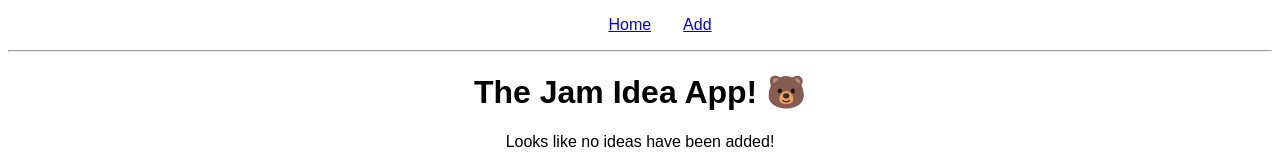
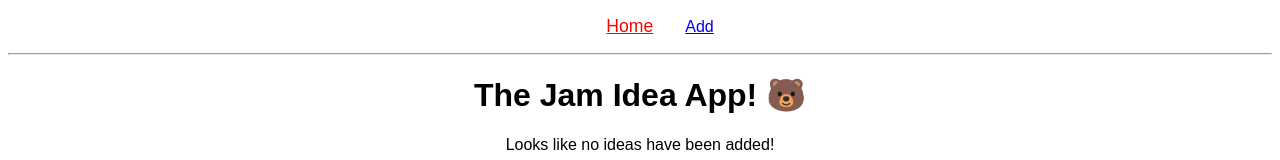
Before and after one commit to iwakoscott/react-router-workshop, a React (Create React App) app: page / in a window 1280 px wide. Shown: the top 160 px of the page. Built offline with nearby package versions, Linux system fonts and the light colour scheme.

Commit message:
Add completed steps from STEP-03

```diff
--- a/src/components/App.js
+++ b/src/components/App.js
@@ -1,15 +1,16 @@
 import React from 'react';
-import { BrowserRouter, Route, Link, Switch } from 'react-router-dom';
+import { BrowserRouter, Route, Link, Switch, NavLink } from 'react-router-dom';
 
 function Home(props) {
   const ideas = props.ideas;
+  const byLikes = (a, b) => b.likes - a.likes;
   return (
     <div>
       <h1>The Jam Idea App! {'🐻'}</h1>
       <section>
         {ideas.length > 0 ? (
           <ol>
-            {ideas.map(idea => (
+            {ideas.sort(byLikes).map(idea => (
               <li key={idea.id}>
                 <Link to={'/jams/' + idea.id}>{idea.title}</Link>
               </li>
@@ -60,10 +61,14 @@ function NavBar(props) {
     <nav>
       <ul className="navbar">
         <li>
-          <Link to="/">Home</Link>
+          <NavLink exact activeClassName="activeStyle" to="/">
+            Home
+          </NavLink>
         </li>
         <li>
-          <Link to="/add">Add</Link>
+          <NavLink activeClassName="activeStyle" to="/add">
+            Add
+          </NavLink>
         </li>
       </ul>
     </nav>
@@ -88,7 +93,9 @@ function Vote(props) {
   return (
     <div>
       <h1>{idea.title}</h1>
-      <h3>{idea.likes}</h3>
+      <h3>
+        {idea.likes} {idea.likes > 0 ? '🌶' : idea.likes < 0 ? '💩' : '⭐️'}
+      </h3>
       <section>
         <button onClick={vote('+')}>{'👍'}</button>
         <button onClick={vote('-')}>{'👎'}</button>
```
